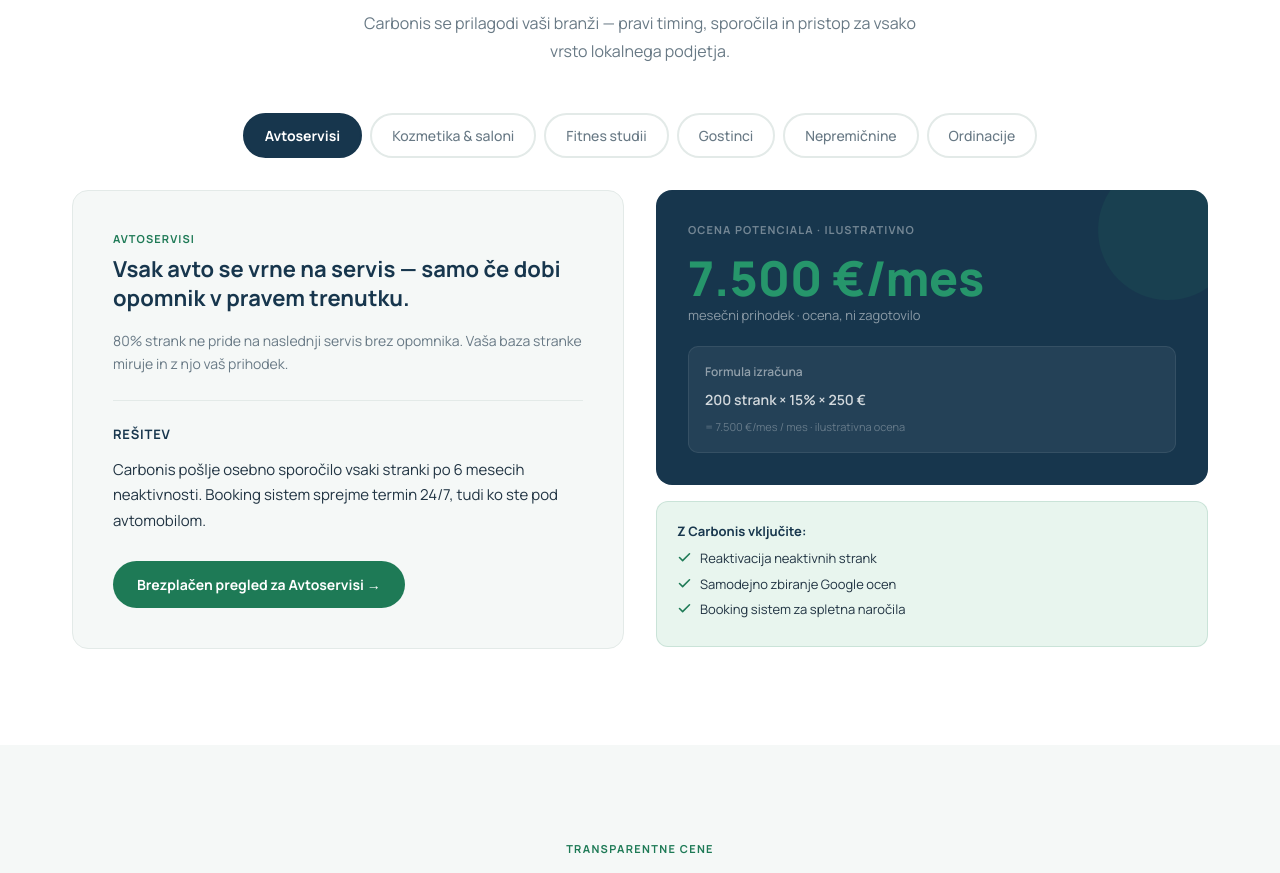
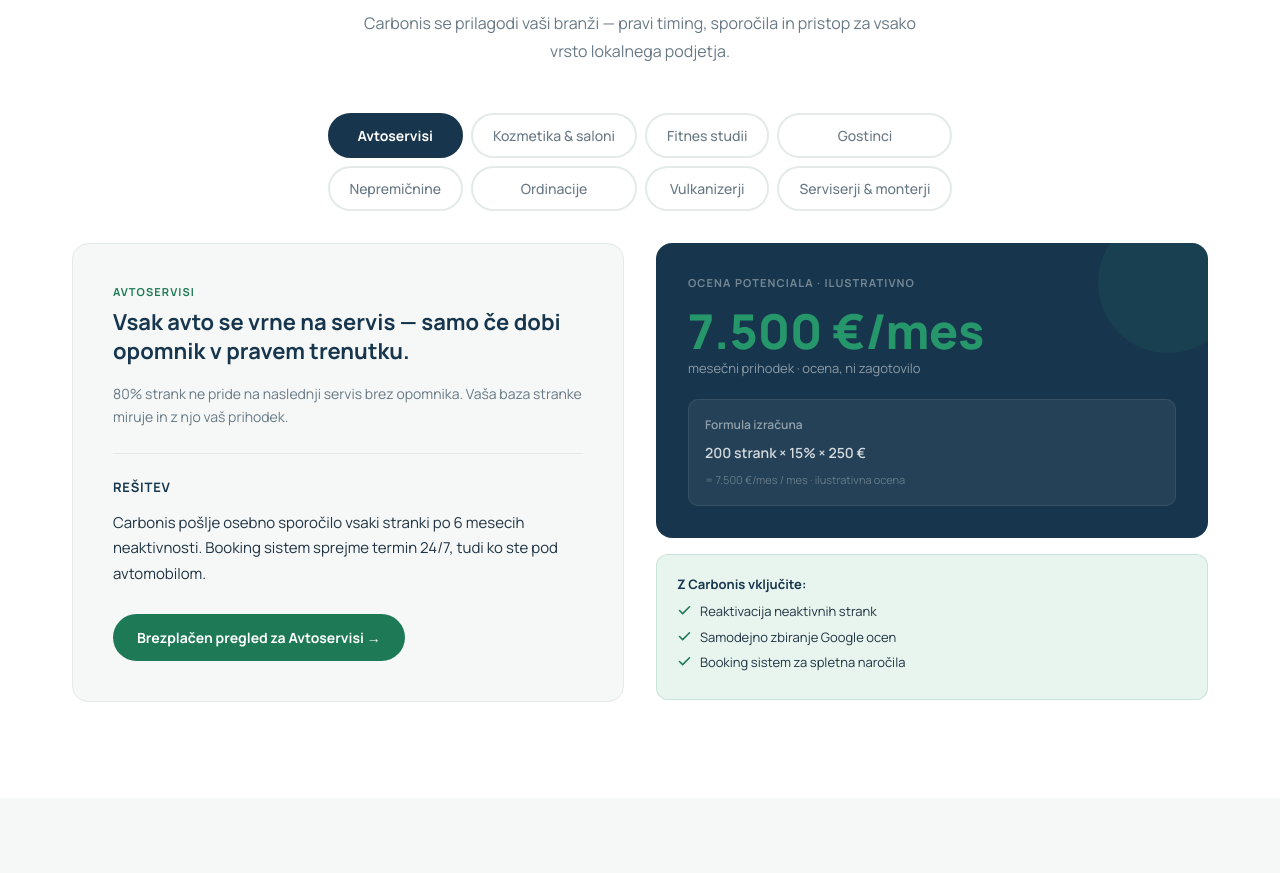
Before and after one commit to carbonis-eu/carbonis-app, a Next.js app: page / in a window 1280 px wide. Shown: the part 4512-5385 px from the top of the page. Built offline with nearby package versions, Linux system fonts and the light colour scheme; no server answers.

Commit message:
feat: dodaj panogi Vulkanizerji + Serviserji & monterji, 2-vrstični tab layout

```diff
--- a/app/api/vera/chat/route.ts
+++ b/app/api/vera/chat/route.ts
@@ -20,7 +20,7 @@
 3. 24/7 booking — stranka se naroči sama, termin pade v urnik
 4. AI analitika — kdo se vrača, kdaj, zakaj odide
 
-PANOGE: avtoservisi, kozmetični saloni, fitnes studii, gostinci, nepremičnine, ordinacije
+PANOGE: avtoservisi, kozmetični saloni, fitnes studii, gostinci, nepremičnine, ordinacije, vulkanizerji, serviserji & monterji (kotli, klime, vodovodne naprave)
 
 PAKETI (vedno dodaj opombo "ocena potenciala"):
 - Starter (do 100 strank): od 149 €/mes
--- a/app/page.tsx
+++ b/app/page.tsx
@@ -10,6 +10,8 @@
   { label: 'Gostinci', problem: 'Gosti so zadovoljni — a ne pustijo ocene in ne pridejo nazaj sami od sebe.', details: 'Gostinci z aktivnim zbiranjem ocen dosegajo 4,7+ na Googlu in pridobivajo nova naročila brez oglaševanja.', solution: 'Vsak obisk sproži prošnjo za Google oceno. Reaktivacija za praznike, obletnice in posebne priložnosti.', calcLabel: '500 strank × 10% × 35 €', calcResult: '1.750 €/mes' },
   { label: 'Nepremičnine', problem: 'Stare stranke so vaš najtoplejši vir priporočil — ampak jih pozabljate kontaktirati.', details: 'Večina posrednikov izgubi stik s kupci takoj po zaključku posla. Priporočila in ponovni nakupi ostanejo neizkoriščeni.', solution: 'Carbonis vzdržuje stik z bazo kupcev in prodajalcev. Reaktivacija ob spremembi trga ali obletnicah nakupa.', calcLabel: '50 strank × 8% × 3.500 €', calcResult: '14.000 €/mes' },
   { label: 'Ordinacije', problem: 'Preventivni pregledi se pozabijo — pacienti se ne vrnejo sami brez opomnika.', details: 'Reden kontakt z bazo pacientov poveča zaupanje, zmanjša čakalnico in izboljša zdravstvene izide.', solution: 'Sistem sproži opomnik za letni pregled ali nadaljevanje zdravljenja. Vse skladno z GDPR zakonodajo.', calcLabel: '200 strank × 15% × 80 €', calcResult: '2.400 €/mes' },
+  { label: 'Vulkanizerji', problem: 'Stranke pridejo dvakrat letno — in vsakič k tistemu, ki jih je zadnji kontaktiral.', details: 'Menjava gum je predvidljiva kot ura: vsako jesen in vsako pomlad. Tisti vulkanizerji, ki pošljejo sezonski opomnik prvi, zapolnijo urnik — ostali čakajo.', solution: 'Carbonis samodejno pošlje sezonski opomnik ob pravem času vsakemu kupcu iz vaše baze. Booking sistem sprejme rezervacijo termina 24/7, brez klicanja.', calcLabel: '300 strank × 60% × 60 €', calcResult: '10.800 €/sez' },
+  { label: 'Serviserji & monterji', problem: 'Letni servis kotla ali klime se pozabi — dokler ne nastane okvara.', details: 'Stranke ne vedo kdaj je čas za servis. Tisti serviser, ki jih spomni prvi, dobi klic. Vaša baza je polna strank, ki čakajo na opomnik.', solution: 'Sistem izračuna kdaj je vsaki stranki potekel servisni interval in avtomatsko sproži sporočilo ob pravem času. Booking sprejme termin, vi pridete na servis.', calcLabel: '150 strank × 40% × 120 €', calcResult: '7.200 €/mes' },
 ]
 
 const FAQS = [
@@ -518,7 +520,7 @@
             <h2 className="h2-size" style={{fontSize:'38px',fontWeight:800,color:'#17364D',lineHeight:1.1,letterSpacing:'-0.015em',marginBottom:'16px'}}>Izberite svojo panogo</h2>
             <p style={{fontSize:'16px',color:'#687985',lineHeight:1.7}}>Carbonis se prilagodi vaši branži — pravi timing, sporočila in pristop za vsako vrsto lokalnega podjetja.</p>
           </div>
-          <div style={{display:'flex',gap:'8px',marginBottom:'32px',flexWrap:'wrap',justifyContent:'center'}}>
+          <div style={{display:'grid',gridTemplateColumns:'repeat(4,auto)',gap:'8px',marginBottom:'32px',justifyContent:'center'}}>
             {INDUSTRIES.map((industry, i) => (
               <button key={i} onClick={() => setActiveIndustry(i)} style={{borderRadius:'999px',padding:'10px 20px',fontSize:'14px',fontWeight:i===activeIndustry?700:500,background:i===activeIndustry?'#17364D':'transparent',color:i===activeIndustry?'#FFFFFF':'#687985',border:`2px solid ${i===activeIndustry?'#17364D':'#E3EAE8'}`,transition:'all 150ms',cursor:'pointer',whiteSpace:'nowrap'}}>
                 {industry.label}
--- a/app/register/page.tsx
+++ b/app/register/page.tsx
@@ -12,6 +12,8 @@
   'Gostinstvo',
   'Nepremičnine',
   'Ordinacija',
+  'Vulkanizerji',
+  'Serviserji & monterji',
   'Drugo',
 ]
 
```
